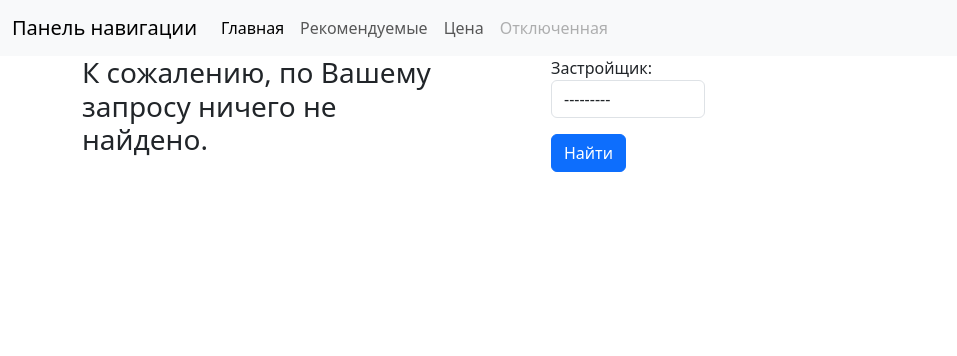
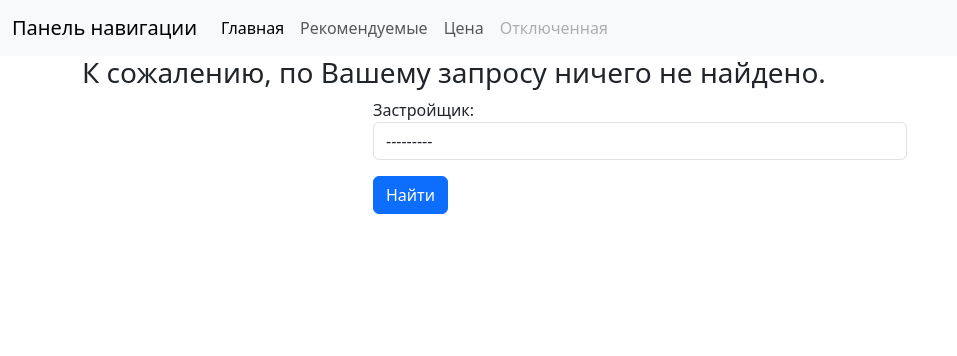
Before and after one commit to bazunaka/bazParsing, a Django app: page /home/ in a window 1280 px wide. Shown: the top 356 px of the page, without its empty margins (0-957 px from the left). Run offline with Django 3.2, Linux system fonts and the light colour scheme; data comes from the database, SQL or seed files in the repository; both versions use the stored data as it was after the commit.

Commit message:
add new records and center div

```diff
--- a/bazParsing/parsing/templates/parsing/home.html
+++ b/bazParsing/parsing/templates/parsing/home.html
@@ -3,7 +3,6 @@
 {% block content %}
     {% for obj in object_list %}
         <div class="card mx-2 my-2" style="width: 18rem;">
-
             <img src="{{ obj.image.url }}" class="card-img-top" alt="...">
             <div class="card-body">
                 <h5 class="card-title">{{ obj }}</h5>
--- a/bazParsing/templates/base.html
+++ b/bazParsing/templates/base.html
@@ -28,8 +28,10 @@
           </div>
       </nav>
   <div class="container">
-    <div class="row row-cols-3">
-        {% block content %} {% endblock %}
+    <div class="row justify-content-center">
+
+            {% block content %} {% endblock %}
+
     </div>
   </div>
 
```
Also changed, not shown: bazParsing/db.sqlite3.
